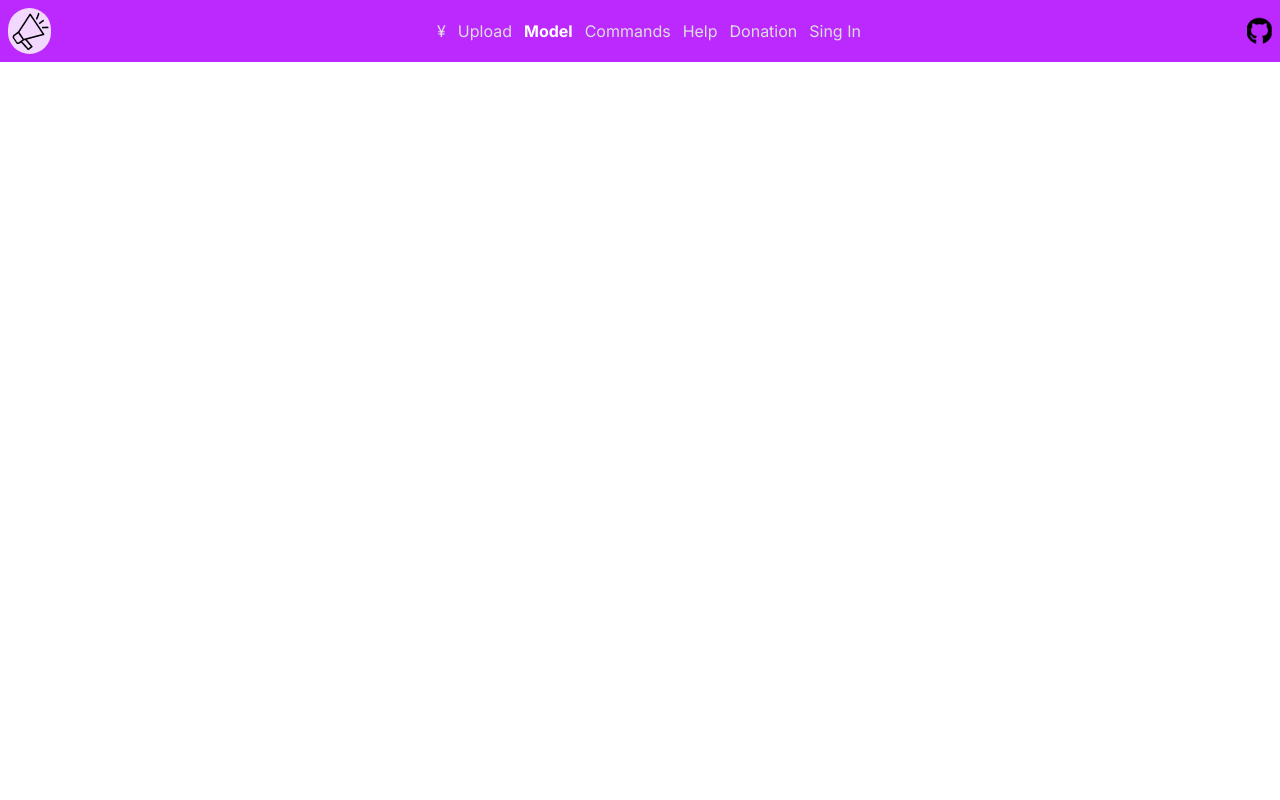
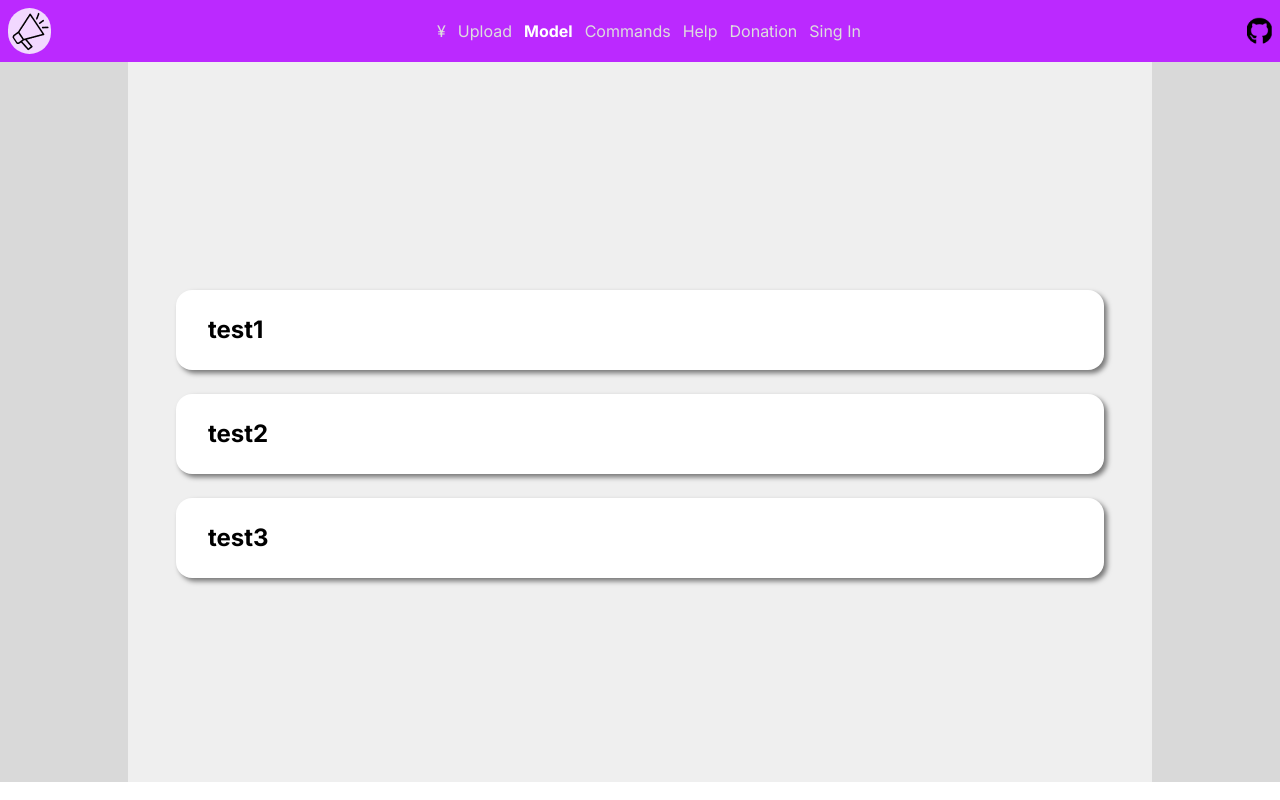
Before and after one commit to KHU-Cloud-Project-E/Front, a React (Vite) app in the folder front_code_ui_tts/: page /model in a window 1280 px wide. Built offline with nearby package versions, Linux system fonts and the light colour scheme.

Commit message:
Update model page

```diff
--- /dev/null
+++ b/front_code_ui_tts/src/component/modelComponent.jsx
@@ -0,0 +1,12 @@
+import React from "react";
+import styles from "../css/model.module.css";
+
+const ModelComponent = ({modelid, description})=>{
+    return(
+        <div className={styles.model}>
+            <b className={styles.modelText}>{description}</b>
+        </div>
+    );
+}
+
+export default ModelComponent
--- /dev/null
+++ b/front_code_ui_tts/src/css/model.module.css
@@ -0,0 +1,34 @@
+.modelBackground{
+    background-color: rgb(217 217 217);
+    width: 100%;
+    height: 90vh;
+    display: flex;
+    justify-content: center;
+}
+
+.models {
+    display: flex;
+    width: 64rem;
+    background-color: rgb(239 239 239);
+    margin-left: auto;
+    margin-right: auto;
+    justify-content: center;
+    flex-direction: column;
+    padding-left: 3rem;
+    padding-right: 3rem;
+}
+
+.model {
+    display: flex;
+    margin-top: 1.5rem;
+    background-color: white;
+    align-items: center;
+    height: 5rem;
+    border-radius: 1rem;
+    box-shadow: 0.2rem 0.2rem 0.3rem rgba(0, 0, 0, 0.5);
+}
+
+.modelText {
+    margin-left: 2rem;
+    font-size: 1.5rem;
+}
--- a/front_code_ui_tts/src/pages/model.jsx
+++ b/front_code_ui_tts/src/pages/model.jsx
@@ -1,10 +1,37 @@
 import React from "react";
+import styles from '../css/model.module.css';
+import ModelComponent from "../component/modelComponent";
+
+const testJson = {
+    "status": 200,
+    "message": "success",
+    "count": 3,
+    "components": [
+      {
+        "id" : 4123,
+        "description" : "test1"
+      },
+      {
+        "id" : 3142,
+        "description" : "test2"
+      },
+      {
+        "id" : 1643,
+        "description" : "test3"
+      }
+    ]
+  };
+
 
 function Model(){
-
+    const components = testJson.components;
     return(
-        <div className="Models">
-
+        <div className={styles.modelBackground}>
+            <div className={styles.models}>
+                {components.map(component =>(
+                    <ModelComponent modelid={component.id} description={component.description}/>
+                ))}
+            </div>
         </div>
     );
 
```
Also changed, not shown: 1 other file (tests, documents, lock files or other folders).
